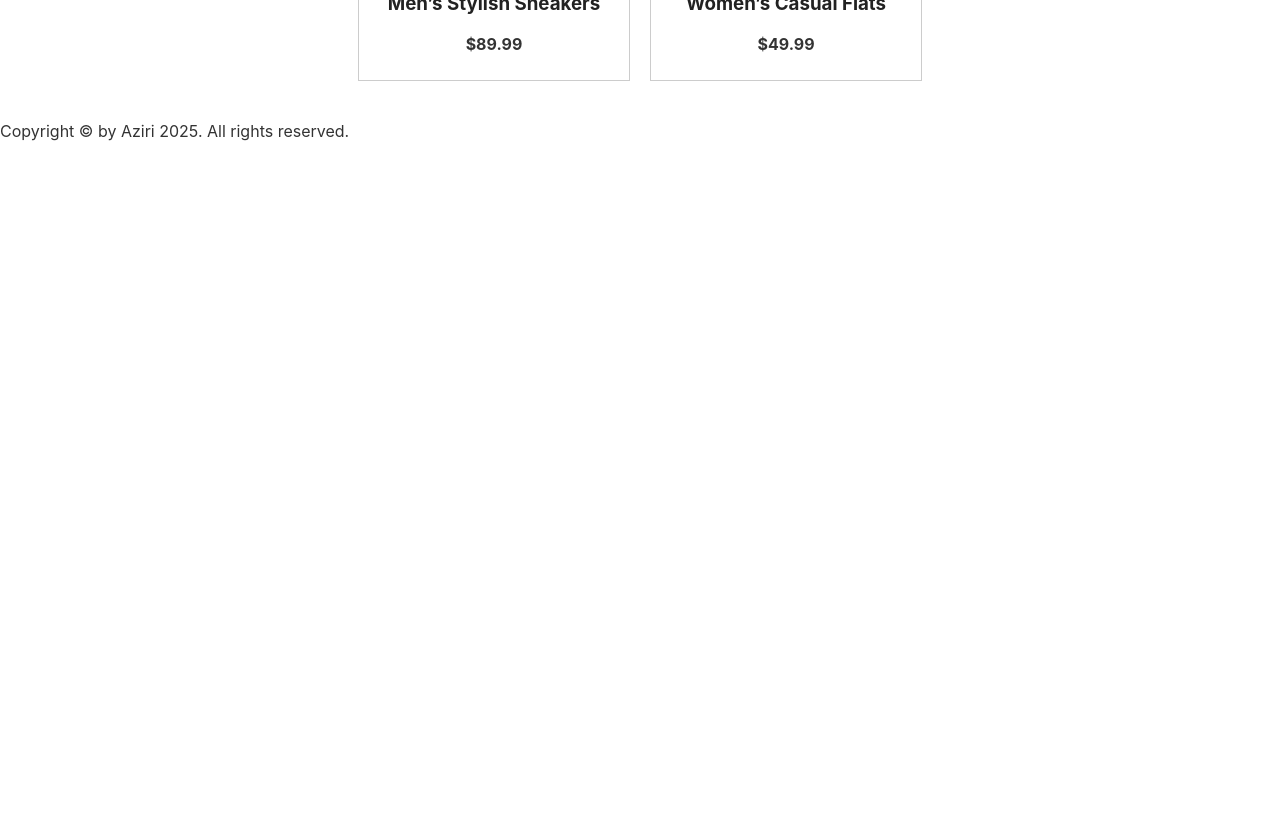
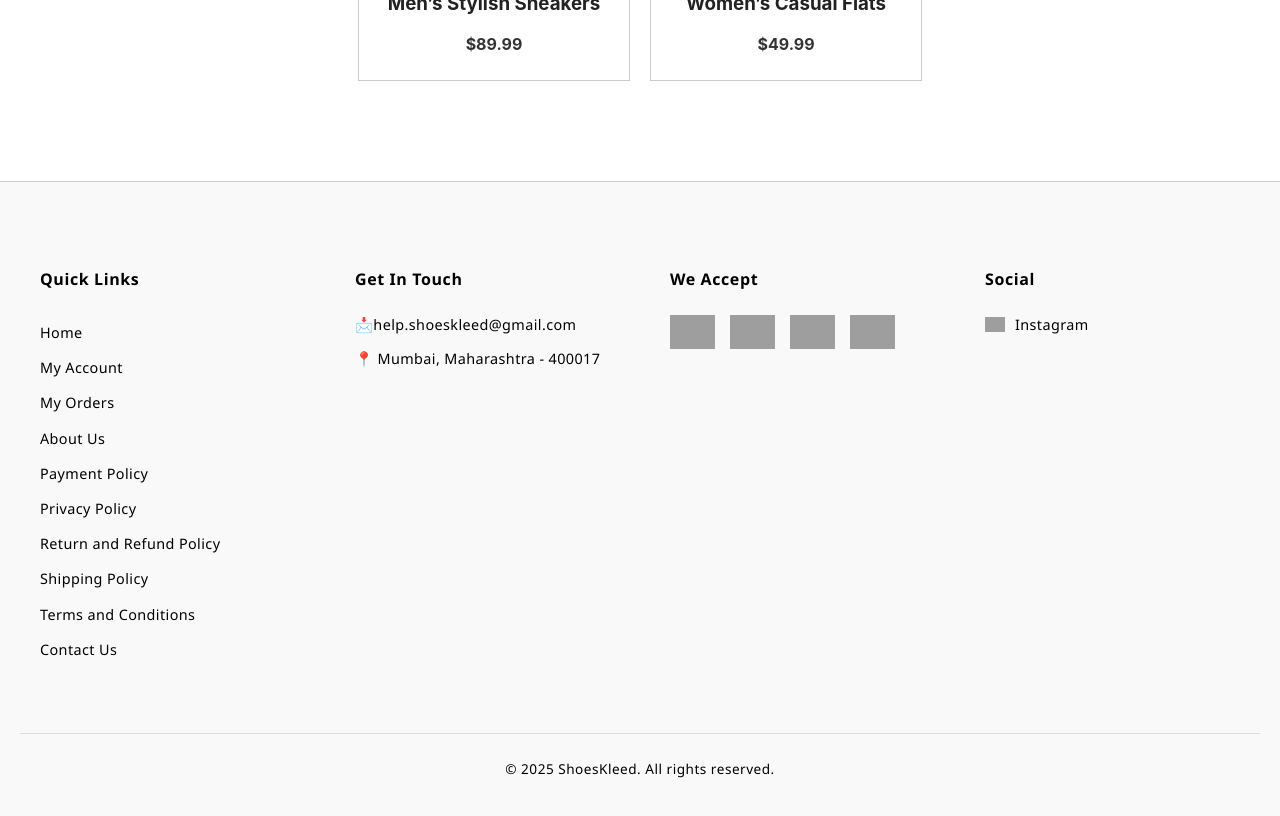
Before and after one commit to venkateshsavulla-ui/shoeskleed-store, a Next.js app: page / in a window 1280 px wide. Shown: the part 1280-2096 px from the top of the page. Before the commit the page ends 1421 px from the top, so only its background shows below. Built offline with nearby package versions, Linux system fonts and the light colour scheme; grey boxes are pictures that could not be loaded.

Commit message:
Add files via upload

```diff
--- a/components/Footer.js
+++ b/components/Footer.js
@@ -1,19 +1,152 @@
-import React from 'react';
+export default function Footer() {
+  return (
+    <footer
+      style={{
+        backgroundColor: '#f9f9f9',
+        padding: '70px 20px',
+        borderTop: '1px solid #ccc',
+        marginTop: '60px',
+        fontFamily: 'Poppins, Segoe UI, Roboto, sans-serif',
+      }}
+    >
+      <div
+        style={{
+          display: 'grid',
+          gridTemplateColumns: 'repeat(auto-fit, minmax(200px, 1fr))',
+          gap: '60px',
+          maxWidth: '1200px',
+          margin: '0 auto',
+        }}
+      >
+        {/* Quick Links */}
+        <div>
+          <h3 style={{
+            fontSize: '1rem',
+            marginBottom: '25px',
+            letterSpacing: '0.6px',
+            fontWeight: '600',
+            color: '#000'
+          }}>Quick Links</h3>
+          <ul style={{ listStyle: 'none', padding: 0, lineHeight: '2.2' }}>
+            {[
+              ['/', 'Home'],
+              ['/account', 'My Account'],
+              ['/orders', 'My Orders'],
+              ['/about-us', 'About Us'],
+              ['/payment-refund-policy', 'Payment Policy'],
+              ['/privacy-policy', 'Privacy Policy'],
+              ['/payment-refund-policy', 'Return and Refund Policy'],
+              ['/shipping-policy', 'Shipping Policy'],
+              ['/terms', 'Terms and Conditions'],
+              ['/contact', 'Contact Us'],
+            ].map(([href, label]) => (
+              <li key={label}>
+                <a
+                  href={href}
+                  style={{
+                    textDecoration: 'none',
+                    color: '#000',
+                    fontSize: '0.9rem',
+                    letterSpacing: '0.4px',
+                    transition: 'opacity 0.3s',
+                  }}
+                  onMouseOver={(e) => (e.target.style.opacity = '0.7')}
+                  onMouseOut={(e) => (e.target.style.opacity = '1')}
+                >
+                  {label}
+                </a>
+              </li>
+            ))}
+          </ul>
+        </div>
 
-// This component renders a minimal footer for the Shoeskleed website,
-// containing only the copyright information. It uses Tailwind CSS.
+        {/* Get In Touch */}
+        <div>
+          <h3 style={{
+            fontSize: '1rem',
+            marginBottom: '25px',
+            letterSpacing: '0.6px',
+            fontWeight: '600',
+            color: '#000'
+          }}>
+            Get In Touch
+          </h3>
+          <p style={{ marginBottom: '15px', color: '#000', fontSize: '0.9rem', letterSpacing: '0.4px' }}>
+             📩help.shoeskleed@gmail.com
+          </p>
+          <p style={{ color: '#000', fontSize: '0.9rem', letterSpacing: '0.4px' }}>
+            📍 Mumbai, Maharashtra - 400017
 
-const Footer = () => {
-  return (
-    <footer className="bg-white border-t border-gray-200 mt-12 py-8 sm:py-12">
-      <div className="container mx-auto px-4 sm:px-8">
-        {/* Copyright */}
-        <div className="mt-8 pt-6 border-t border-gray-100 text-center text-gray-500 text-xs">
-         Copyright © by Aziri 2025. All rights reserved.
+          </p>
         </div>
+
+        {/* We Accept */}
+        <div>
+          <h3 style={{
+            fontSize: '1rem',
+            marginBottom: '25px',
+            letterSpacing: '0.6px',
+            fontWeight: '600',
+            color: '#000'
+          }}>
+            We Accept
+          </h3>
+          <div style={{ display: 'flex', gap: '15px', flexWrap: 'wrap' }}>
+            <img src="/images/payments/visa.png" alt="Visa" width="45" />
+            <img src="/images/payments/mastercard.png" alt="Mastercard" width="45" />
+            <img src="/images/payments/upi.png" alt="UPI" width="45" />
+            <img src="/images/payments/wallet.png" alt="Wallet" width="45" />
+          </div>
+        </div>
+
+        {/* Social */}
+        <div>
+          <h3 style={{
+            fontSize: '1rem',
+            marginBottom: '25px',
+            letterSpacing: '0.6px',
+            fontWeight: '600',
+            color: '#000'
+          }}>
+            Social
+          </h3>
+          <a
+            href="https://www.instagram.com/shoeskleed.in/?utm_source=ig_web_button_share_sheet"
+            target="_blank"
+            rel="noopener noreferrer"
+            style={{
+              display: 'flex',
+              alignItems: 'center',
+              gap: '10px',
+              textDecoration: 'none',
+              color: '#000',
+              fontSize: '0.9rem',
+              letterSpacing: '0.4px',
+              transition: 'opacity 0.3s',
+            }}
+            onMouseOver={(e) => (e.target.style.opacity = '0.7')}
+            onMouseOut={(e) => (e.target.style.opacity = '1')}
+          >
+            <img src="/images/social/instagram.png" alt="Instagram" width="20" />
+            Instagram
+          </a>
+        </div>
+      </div>
+
+      {/* Copyright */}
+      <div
+        style={{
+          textAlign: 'center',
+          marginTop: '50px',
+          fontSize: '0.85rem',
+          color: '#000',
+          letterSpacing: '0.5px',
+          borderTop: '1px solid #ddd',
+          paddingTop: '25px',
+        }}
+      >
+        © {new Date().getFullYear()} ShoesKleed. All rights reserved.
       </div>
     </footer>
   );
-};
-
-export default Footer;
+}
```
